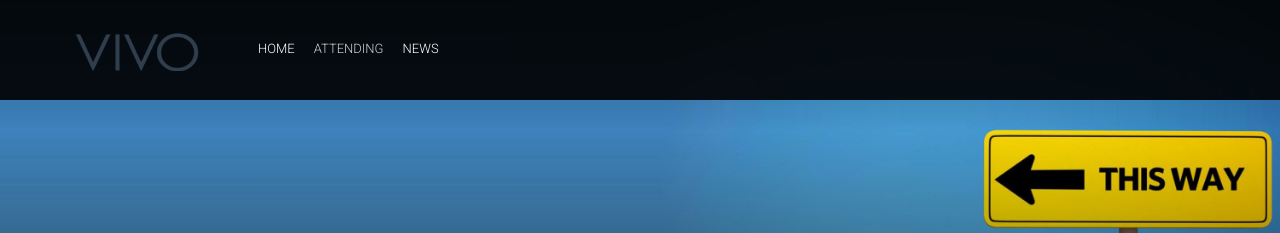
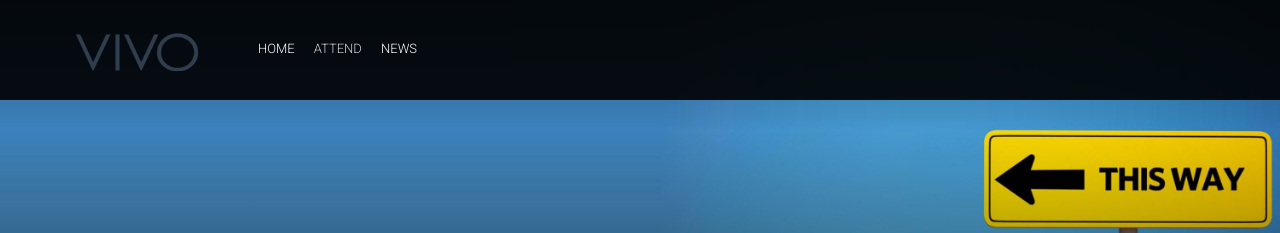
Before and after one commit to vivoconference/vivo2020, a Jekyll site: the page built from attend.html, in a window 1280 px wide. Shown: the top 233 px of the page. Built offline with Jekyll 4.4.1, drawn with Linux system fonts in a browser that asks for light colours; nearby versions of some CDN libraries; comment, search, counter and statistics services are not loaded.

Commit message:
Change attend link

```diff
--- a/_config.yml
+++ b/_config.yml
@@ -46,7 +46,7 @@ c4sponsorsUrl: "news/sponsorship"
 navigationLinks:
  - {permalink: "/", text: "Home"}
 # - {permalink: "https://vivo2018.eventbrite.com/?aff=vivoconfsite", text: "Register"}
- - {permalink: "/logistics/", text: "Attending"}
+ - {permalink: "/attend/", text: "Attend"}
 # - {permalink: "/schedule/", text: "Program"}
 # - {permalink: "/speakers/", text: "Speakers"}
 # - {permalink: "/logistics/", text: "Attending"}
--- a/logistics.html
+++ b/attend.html
@@ -1,7 +1,7 @@
 ---
 layout: default
 title: Get ready for the VIVO Conference
-permalink: /logistics/
+permalink: /attend/
 image: logistics.jpg
 ---
 
```
